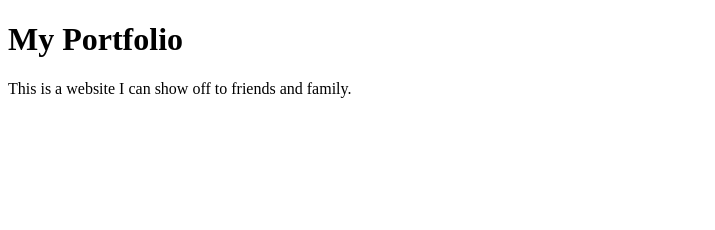
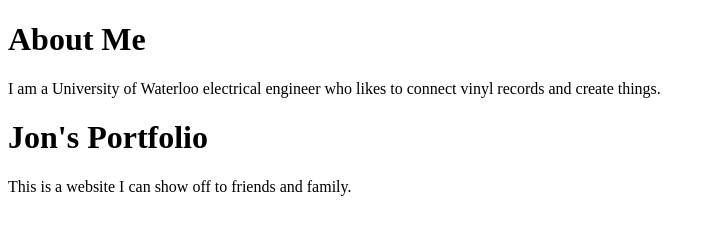
Before and after one commit to wanjonathan29/website-project, a plain HTML site: page index.html in a window 1280 px wide. Shown: the whole page, without its empty margins (0-715 px from the left). Drawn offline with Linux system fonts and the light colour scheme.

Commit message:
Added an About Me Page

```diff
--- a/index.html
+++ b/index.html
@@ -1,10 +1,12 @@
 <!DOCTYPE html>
 <html>
 	<head>
-		<title>My Portfolio</title>
+		<title>Jon's Portfolio</title>
 	</head>
 	<body>
-		<h1>My Portfolio</h1>
+        <h1>About Me</h1>
+		<p>I am a University of Waterloo electrical engineer who likes to connect vinyl records and create things. </p>
+		<h1>Jon's Portfolio</h1>
 		<p>This is a website I can show off to friends and family.</p>
 	</body>
 </html>
```
